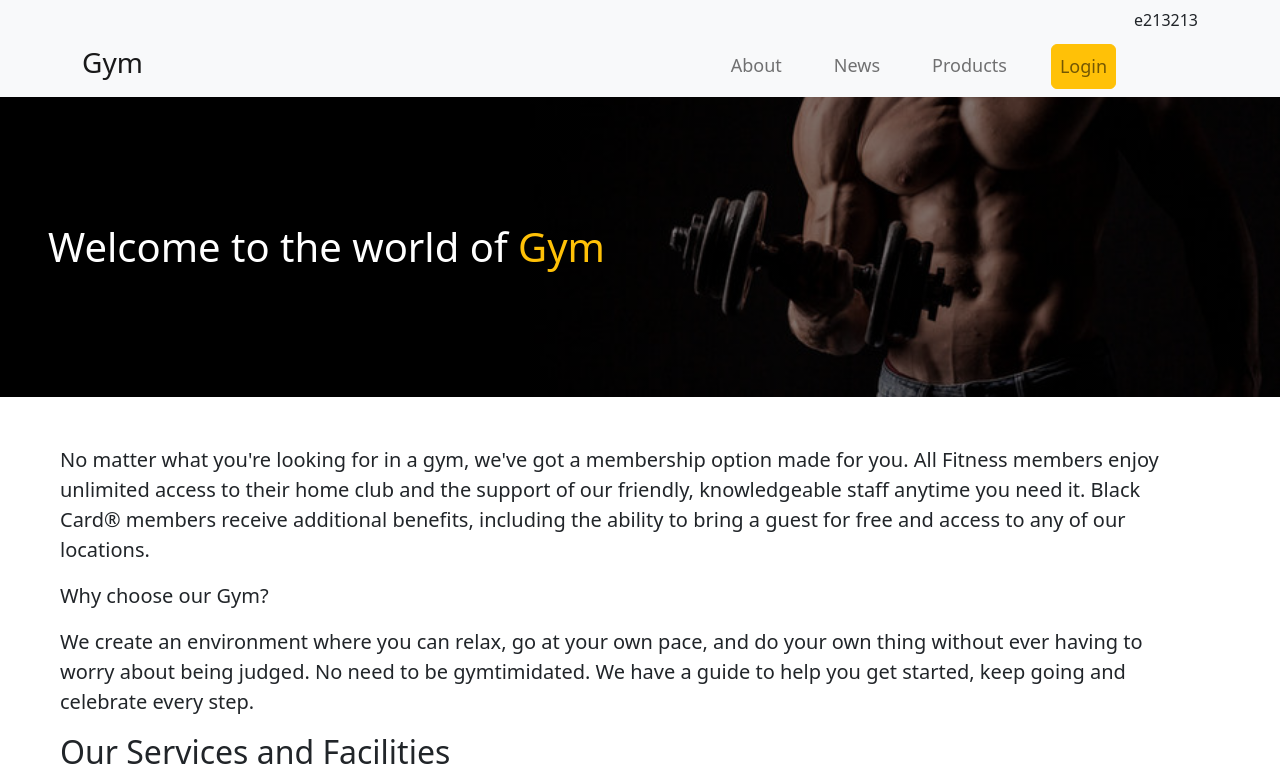
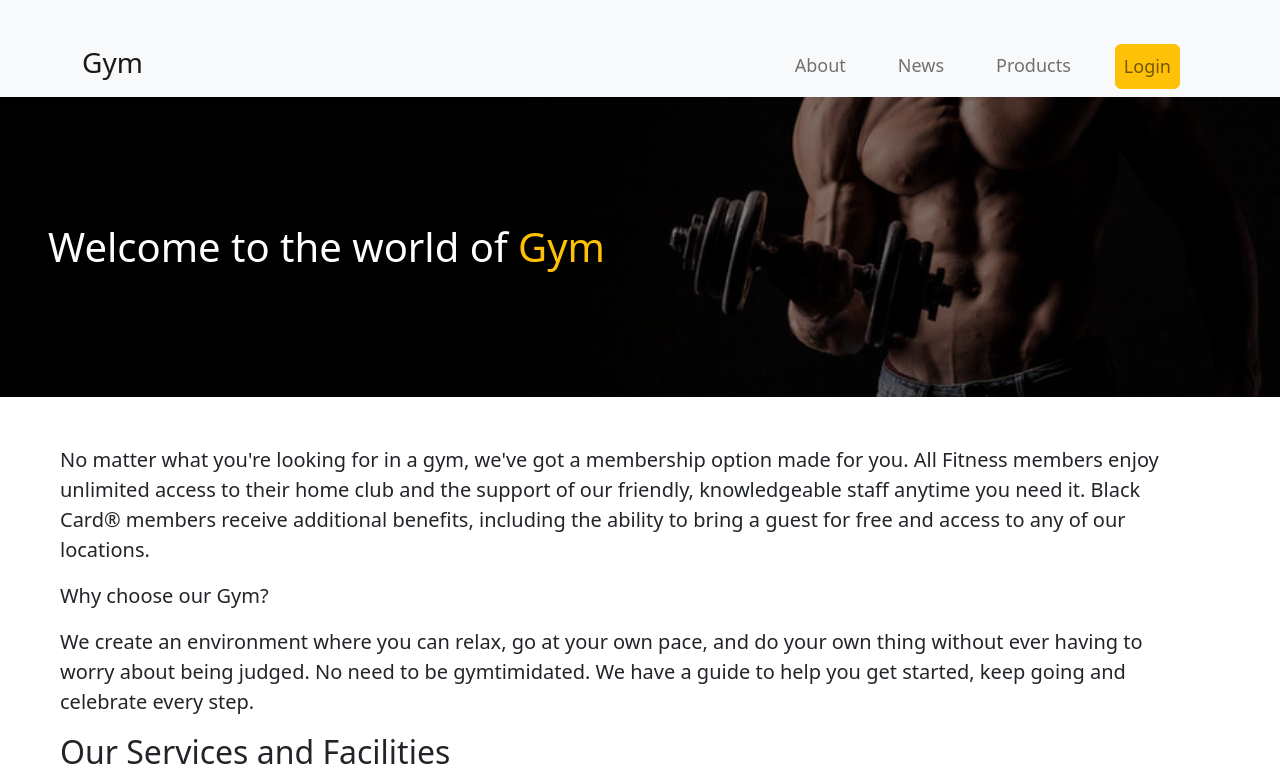
Before and after one commit to DonatK1/ProjektWeb, a website: page about.html in a window 1280 px wide. Shown: the top 776 px of the page. Drawn offline with nearby package versions, Linux system fonts and the light colour scheme.

Commit message:
Third commit

```diff
--- a/about.html
+++ b/about.html
@@ -28,7 +28,6 @@
 						<a class="nav-link" href="news/index.html" id="news">News</a>
 						<a class="nav-link" href="/products.html" id="products">Products</a>
 						<a class="nav-link btn btn-warning" href="login.html" id="login">Login</a>
-						<p>e213213</p>
 					</div>
 				</div>
 
```
